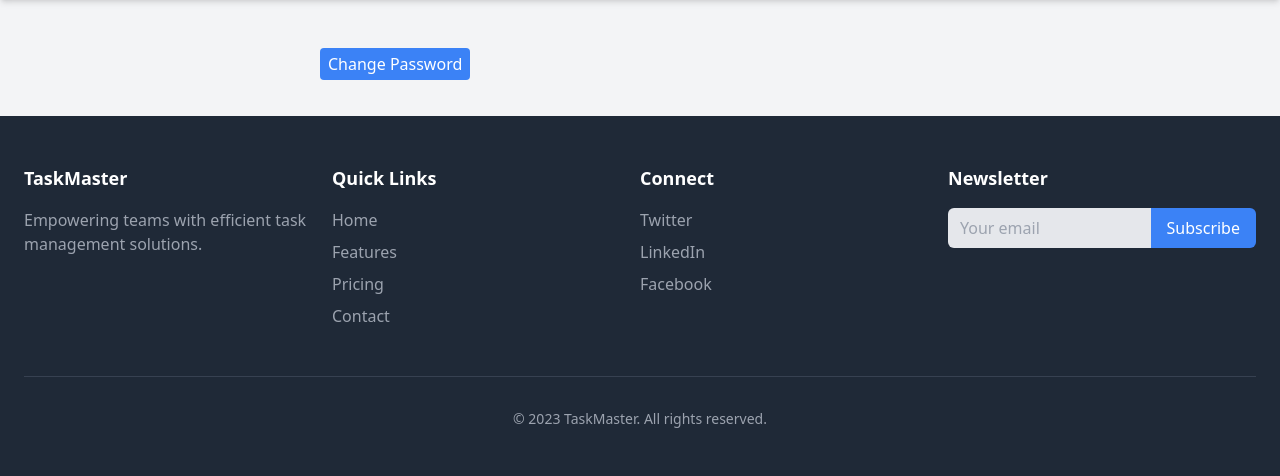
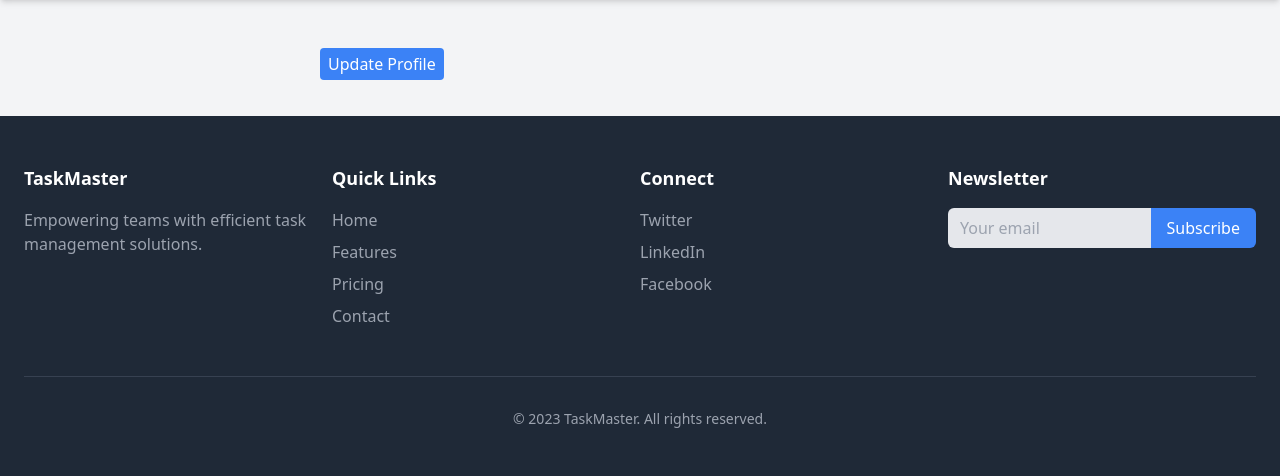
Before and after one commit to phitronio/SDT-Django, a Django app: template task-management/users/templates/accounts/update_profile.html in a window 1280 px wide. Shown: the part 64-540 px from the top of the page. Run offline with Django 5.2, Linux system fonts and the light colour scheme; the template is opened without the code that fills it, so the values that code supplies are empty.

Commit message:
Form Bug Fixed

```diff
--- a/task-management/users/forms.py
+++ b/task-management/users/forms.py
@@ -118,11 +118,11 @@ class EditProfileForm(StyledFormMixin, forms.ModelForm):
         model = User
         fields = ['email', 'first_name', 'last_name']
 
-    bio = forms.CharField(required=False, widget=forms.Textarea)
-    profile_image = forms.ImageField(required=False)
+    bio = forms.CharField(required=False, widget=forms.Textarea, label='Bio')
+    profile_image = forms.ImageField(required=False, label='Profile Image')
 
     def __init__(self, *args, **kwargs):
-        print(kwargs)
+        self.userprofile = kwargs.pop('userprofile', None)
         super().__init__(*args, **kwargs)
 
         # Todo: Handle Error
--- a/task-management/users/templates/accounts/update_profile.html
+++ b/task-management/users/templates/accounts/update_profile.html
@@ -6,10 +6,10 @@
                 <div class="px-2 py-1 {% if message.tags == 'success' %}bg-green-500{% endif %} ">{{message}}</div>
             {% endfor %}
         {% endif %}
-        <form method='POST'>
+        <form method='POST' enctype='multipart/form-data'>
             {% csrf_token %}
             {{ form }}
-            <button class='bg-blue-500 px-2 py-1 rounded text-white mt-3' type="submit">Change Password</button>
+            <button class='bg-blue-500 px-2 py-1 rounded text-white mt-3' type="submit">Update Profile</button>
         </form>
     </div>
 {% endblock content %}
```
